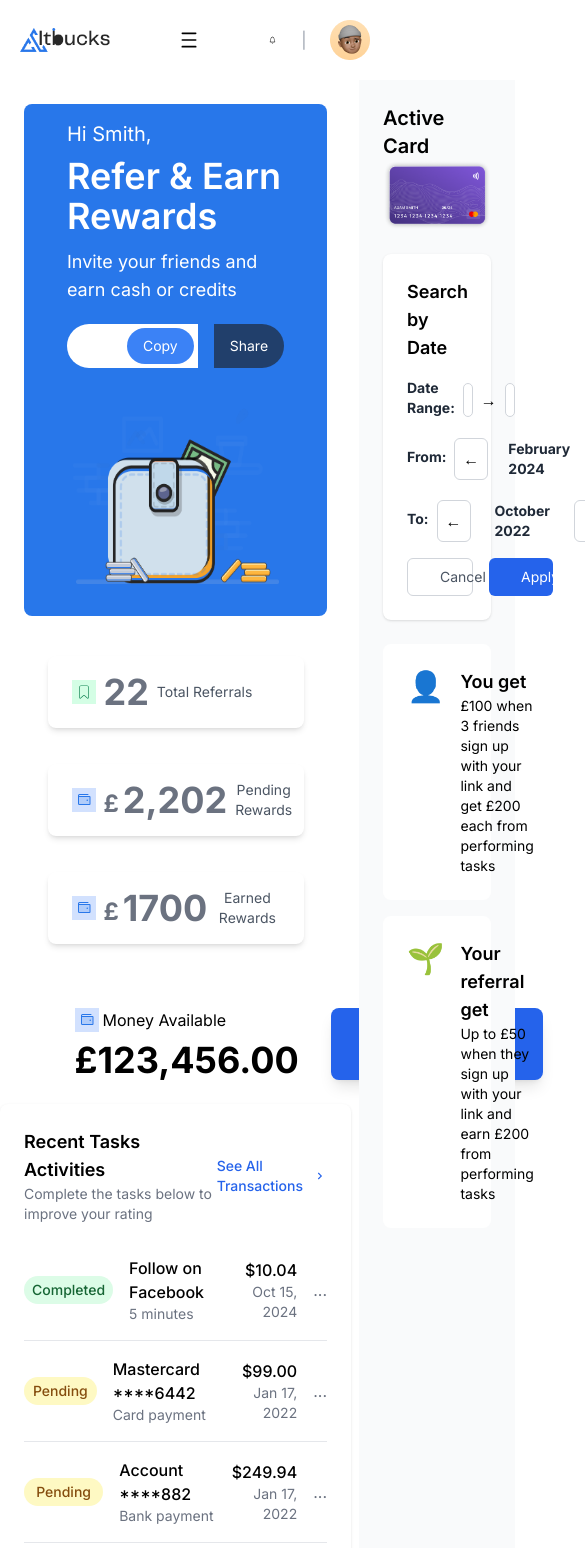
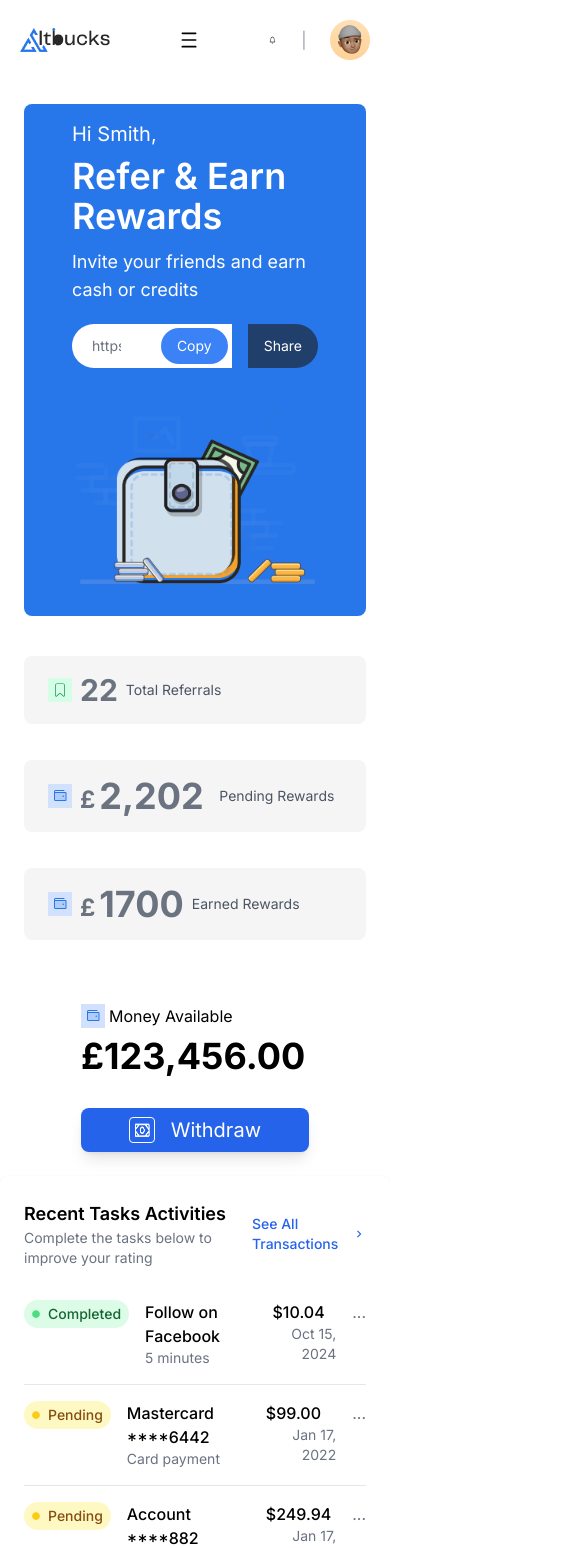
Before and after one commit to emmanueldavidson96/altbucks, a Next.js app: page /dashboard/referral in a window 390 px wide. Shown: the top 1548 px of the page, 585 px wide, since content can reach past the window. Built offline with nearby package versions, Linux system fonts and the light colour scheme.

Commit message:
Making referral responsive

```diff
--- a/src/app/components/Referral_Components/ReferAndEarn.tsx
+++ b/src/app/components/Referral_Components/ReferAndEarn.tsx
@@ -2,6 +2,8 @@ import React from 'react';
 import { CiBookmark } from "react-icons/ci";
 import { PiWalletDuotone } from "react-icons/pi";
 import { MdKeyboardArrowRight } from "react-icons/md";
+import { FaCircle } from "react-icons/fa";
+
 
 const ReferAndEarn: React.FC = () => {
   const userName = "Smith";
@@ -52,21 +54,21 @@ const ReferAndEarn: React.FC = () => {
       {/* Stats Section */}
 
       <div className="flex flex-col gap-3 md:flex-row justify-around items-center space-y-6 md:space-y-0">
-        <div className="bg-white flex gap-2 items-center text-gray-800 rounded-lg px-6 py-4 shadow-md text-center w-64">
+        <div className="bg-[#F5F5F5] flex gap-2 items-center text-gray-800 rounded-lg px-6 py-4 text-center w-full md:w-64">
         <div className="p-1 bg-[#D4FEE5]">
         <CiBookmark className='text-[#0F8152]'/>
         </div>
-        <p className="text-4xl font-bold text-gray-500">{totalReferrals}</p>
+        <p className="text-3xl font-bold text-gray-500">{totalReferrals}</p>
           <p className="text-sm text-gray-600">Total Referrals</p>
         </div>
-        <div className="bg-white flex gap-2 items-center text-gray-800 rounded-lg px-6 py-4 shadow-md text-center w-64">
+        <div className="bg-[#F5F5F5] flex gap-2 items-center text-gray-800 rounded-lg px-6 py-4 text-center w-full md:w-64">
         <div className="p-1 bg-[#D2E1FE]">
         <PiWalletDuotone className='text-[#2877EA]'/>
         </div>
         <p className="flex gap-1 items-end text-4xl font-bold text-gray-500"><span className='text-2xl text-gray-500'> £ </span>{pendingRewards}</p>
-          <p className="text-sm text-gray-600">Pending Rewards</p>
+          <p className="text-sm text-gray-600 w-full">Pending Rewards</p>
         </div>
-        <div className="bg-white flex gap-2 items-center text-gray-800 rounded-lg px-6 py-4 shadow-md text-center w-64">
+        <div className="bg-[#F5F5F5] flex gap-2 items-center text-gray-800 rounded-lg px-6 py-4 text-center w-full md:w-64">
         <div className="p-1 bg-[#D2E1FE]">
         <PiWalletDuotone className='text-[#2877EA]'/>
         </div>
@@ -77,7 +79,7 @@ const ReferAndEarn: React.FC = () => {
 
       {/* Withdraw Button */}
       <div className="flex justify-center">
-      <div className="flex justify-between w-2/3 mt-6 gap-8">
+      <div className="flex flex-col md:flex-row justify-between w-2/3 mt-6 gap-8">
         <div className="flex flex-col gap-2">
             <p className='text-black flex gap-1 items-center'>
                 <div className="p-1 bg-[#D2E1FE]">
@@ -102,6 +104,7 @@ export const RecentTasks: React.FC = () => {
     const tasks = [
       {
         status: "Completed",
+        icon: <FaCircle className='w-2 h-2 text-xs text-green-400'/>,
         statusColor: "bg-green-100 text-green-800",
         title: "Follow on Facebook",
         subtitle: "5 minutes",
@@ -111,6 +114,7 @@ export const RecentTasks: React.FC = () => {
       },
       {
         status: "Pending",
+        icon: <FaCircle className='w-2 h-2 text-yellow-400'/>,
         statusColor: "bg-yellow-100 text-yellow-800",
         title: "Mastercard ****6442",
         subtitle: "Card payment",
@@ -120,6 +124,7 @@ export const RecentTasks: React.FC = () => {
       },
       {
         status: "Pending",
+        icon: <FaCircle className='w-2 h-2 text-xs text-yellow-400'/>,
         statusColor: "bg-yellow-100 text-yellow-800",
         title: "Account ****882",
         subtitle: "Bank payment",
@@ -129,6 +134,7 @@ export const RecentTasks: React.FC = () => {
       },
       {
         status: "Canceled",
+        icon: <FaCircle className='w-2 h-2 text-xs text-red-400'/>,
         statusColor: "bg-red-100 text-red-800",
         title: "Amex card ****5666",
         subtitle: "Card payment",
@@ -156,23 +162,23 @@ export const RecentTasks: React.FC = () => {
         </div>
         <div className="divide-y divide-gray-200">
           {tasks.map((task, index) => (
-            <div key={index} className="flex items-center justify-between py-4">
-              <div className="flex items-center space-x-4">
+            <div key={index} className="flex flex-cols-5 space-x-4 items-start justify-between py-4">
+              <div className="flex items-center w-[80%]">
                 <span
-                  className={`flex items-center justify-center w-24 px-2 py-1 text-sm font-medium rounded-full ${task.statusColor}`}
+                  className={`flex items-center gap-2 justify-center px-2 py-1 text-sm font-medium rounded-full ${task.statusColor}`}
                 >
-                  {task.status}
+                 {task.icon} {task.status}
                 </span>
-                <div>
+                </div>
+                <div className='flex flex-col items-start w-[140%]'>
                   <h3 className="font-medium">{task.title}</h3>
                   <p className="text-sm text-gray-500">{task.subtitle}</p>
                 </div>
-              </div>
-              <div className="text-right">
+              <div className="text-right flex flex-col items-start w-[80%]">
                 <p className="font-medium">{task.amount}</p>
                 <p className="text-sm text-gray-500">{task.date}</p>
               </div>
-              <div className="hidden sm:block text-gray-500">{task.provider}</div>
+              <div className="hidden sm:block text-gray-500 flex items-start w-full">{task.provider}</div>
               <button className="ml-4 text-gray-500 hover:text-gray-700">
                 <span className="sr-only">Options</span>
                 ...
--- a/src/app/components/Referral_Components/ReferralCards.tsx
+++ b/src/app/components/Referral_Components/ReferralCards.tsx
@@ -1,15 +1,17 @@
 import React from "react";
+import { LuUserRound } from "react-icons/lu";
+import { LuUserRoundCog } from "react-icons/lu";
 
 const ReferralCards: React.FC = () => {
   const cards = [
     {
-      icon: "👤",
+      icon: <LuUserRound className="text-[#0022CA] w-6 h-6 bg-[#D2E1FE] p-1"/>,
       title: "You get",
       description:
         "£100 when 3 friends sign up with your link and get £200 each from performing tasks",
     },
     {
-      icon: "🌱",
+      icon: <LuUserRoundCog className="text-[#0F8152] w-6 h-6 bg-[#D4FEE5] p-1"/>,
       title: "Your referral get",
       description:
         "Up to £50 when they sign up with your link and earn £200 from performing tasks",
@@ -17,17 +19,18 @@ const ReferralCards: React.FC = () => {
   ];
 
   return (
-    <div className="space-y-4">
+    <div className="space-y-4 flex flex-col md:flex-row lg:flex-col">
       {cards.map((card, index) => (
         <div
           key={index}
-          className="bg-white text-black p-6 rounded-lg flex items-start space-x-4"
+          className="bg-white text-black p-6 rounded-lg flex flex-col gap-2 items-start"
         >
+          <div className="flex gap-2 items-center ">
           <span className="text-3xl">{card.icon}</span>
-          <div>
-            <h3 className="text-lg font-semibold">{card.title}</h3>
+            <h3 className="text-md opacity-50">{card.title}</h3>
+            </div>
             <p className="text-sm">{card.description}</p>
-          </div>
+
         </div>
       ))}
     </div>
--- a/src/app/components/Referral_Components/SearchByDate.tsx
+++ b/src/app/components/Referral_Components/SearchByDate.tsx
@@ -2,7 +2,7 @@ import React from "react";
 
 const SearchByDate: React.FC = () => {
   return (
-    <div className="max-w-full bg-white rounded-lg shadow p-6 space-y-4">
+    <div className="max-w-full bg-[#F5F5F5] rounded-lg shadow p-6 space-y-4">
       <h2 className="text-lg font-semibold">Search by Date</h2>
       <div  className="flex gap-2 items-center justify-between">
         <label className="text-sm text-gray-800 font-bold w-full">Date Range:</label>
--- a/src/app/dashboard/referral/page.tsx
+++ b/src/app/dashboard/referral/page.tsx
@@ -9,15 +9,19 @@ const Task: React.FC = () => {
   return (
     <>
       <Header />
-      <div className="flex gap-2">
-      <div className='w-[90%]'>
+      <div className="flex flex-col lg:flex-row gap-2">
+      <div className='w-full lg:w-[90%]'>
       <ReferAndEarn />
       <RecentTasks />
       </div>
-      <div className="w-[40%] min-h-screen bg-gray-50 p-6 space-y-6">
+      <div className="w-full flex flex-row lg:flex-col lg:w-[40%] lg:min-h-screen lg:space-y-6">
+        <div className="flex flex-col">
+        <div>
       <CardSection />
       <SearchByDate />
+      </div>
       <ReferralCards />
+      </div>
     </div>
     </div>
     </>
```
